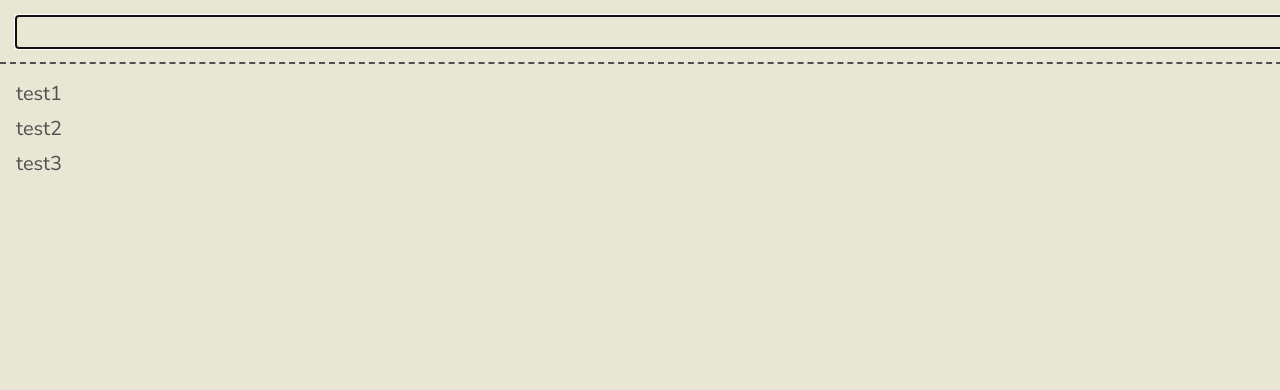
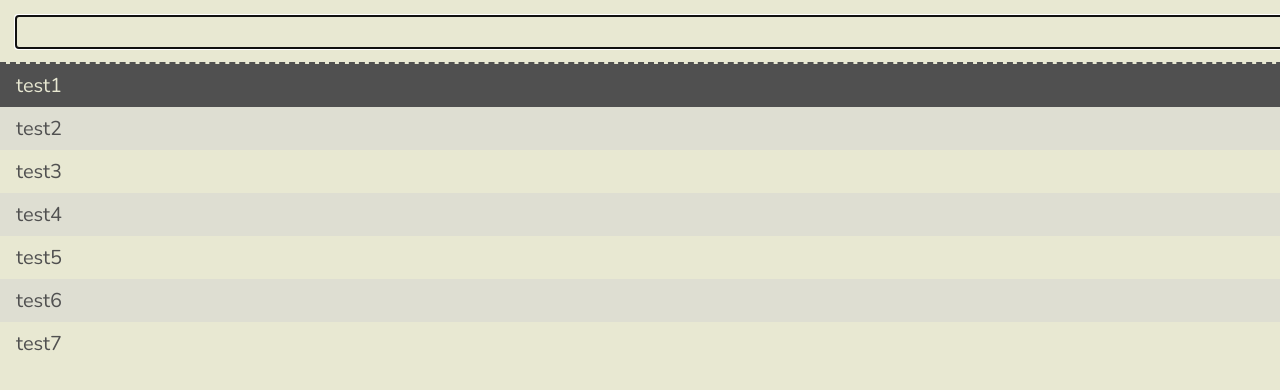
Before and after one commit to miyazi777/gfinder, a React (Vite) app in the folder frontend/: page / in a window 1280 px wide. Shown: the top 390 px of the page. Built offline with nearby package versions, Linux system fonts and the light colour scheme.

Commit message:
cssを調整した

```diff
--- a/frontend/src/App.tsx
+++ b/frontend/src/App.tsx
@@ -3,7 +3,8 @@ import './App.css';
 import {Greet} from "../wailsjs/go/main/App";
 
 function App() {
-    // const results = useState<string[]>([])
+    const [selected, setSelected] = useState(0);
+
     const ref = useCallback((node: HTMLDivElement | null) => {
         node?.focus()
     }, [])
@@ -12,16 +13,52 @@ function App() {
         "test1",
         "test2",
         "test3",
-    ]
+        "test4",
+        "test5",
+        "test6",
+        "test7",
+    ];
+
+    const handleEnter = () => {
+        console.log('selected', results[selected]);
+        // Exec(results[selected]).then();
+    }
+
+    const handleQuit = () => {
+        console.log('quit');
+        // Quit();
+    }
+
+
+    const handleKeyDown = (e: React.KeyboardEvent<HTMLDivElement>) => {
+        const key = e.code;
+
+        switch (key) {
+            case 'Up':
+            case 'ArrowUp':
+                setSelected((selected - 1) < 0 ? results.length - 1 : selected - 1);
+                break;
+            case 'Down':
+            case 'ArrowDown':
+                setSelected((selected + 1) >= results.length ? 0 : selected + 1);
+                break;
+            case 'Enter':
+                handleEnter();
+                break;
+            case 'Escape':
+                handleQuit();
+                break;
+        }
+    }
 
     return (
-        <div id="App">
+        <div id="App" onKeyDown={handleKeyDown}>
             <div id="word">
               <input type="text" ref={ref} />
             </div>
             <div id="results">
-                {results.map(result => (
-                    <div className="row">
+                {results.map((result, index) => (
+                    <div key={index} className={`row ${index === selected ? "selected" : ""}`}>
                         <div>{result}</div>
                     </div>
                 ))}
--- a/frontend/src/style.css
+++ b/frontend/src/style.css
@@ -1,5 +1,5 @@
 html {
-    background-color: rgb(231, 231, 211);
+    background-color: rgb(232, 232, 210);
     text-align: center;
 }
 
@@ -45,12 +45,27 @@ body {
 #results {
     height: 30px;
     width: 100%;
-    padding: 8px;
+    padding: 0px;
 }
 
 .row {
-    margin: 8px;
+    margin: 0;
+    padding: 8px 0 8px 16px;
     display: flex;
     flex-direction: row;
     justify-content: space-between;
 }
+
+.row:nth-child(even) {
+    background-color: rgb(222, 222, 210);
+}
+
+.selected {
+    background-color: rgb(80, 80, 80);
+    color: rgb(232, 232, 210);
+}
+
+.selected:nth-child(even) {
+    background-color: rgb(80, 80, 80);
+    color: rgb(232, 232, 210);
+}
```
